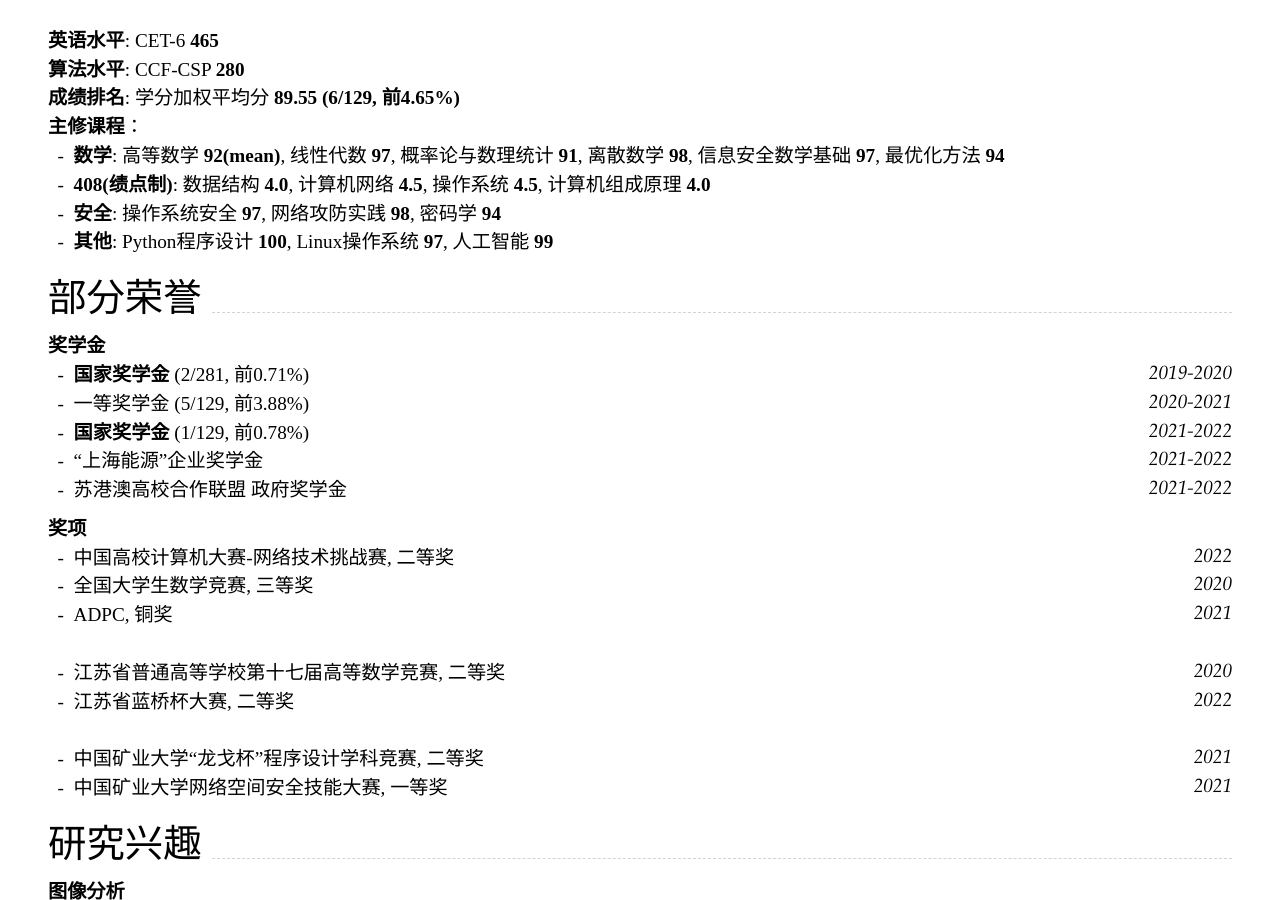
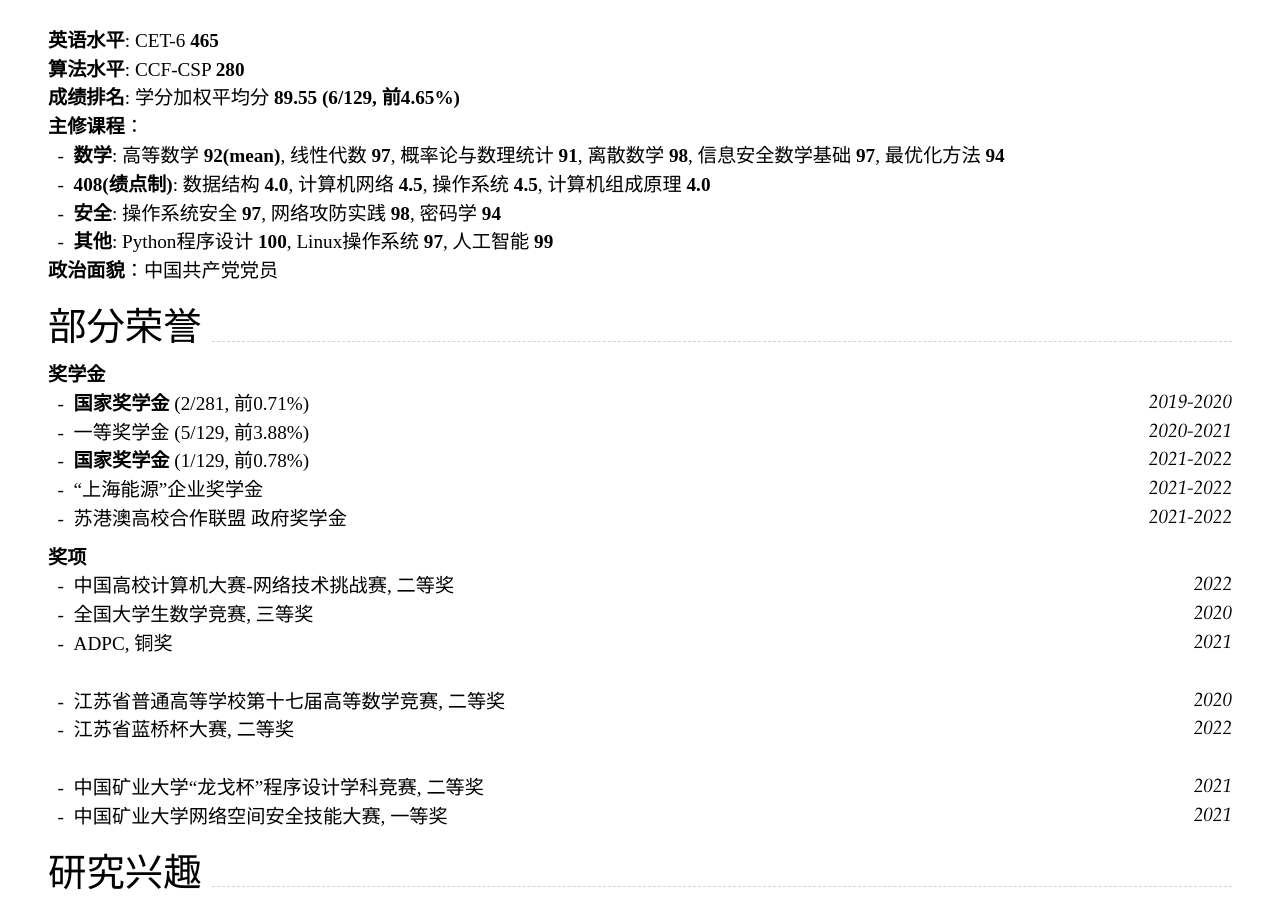
Before and after one commit to WanpengXu/cv-zh, a Jekyll site: the page built from index.md, in a window 1280 px wide and 900 px high, scrolled down 407 px. Built offline with Jekyll 4.4.1, drawn with Linux system fonts in a browser that asks for light colours; nearby versions of some CDN libraries.

Commit message:
update content

```diff
--- a/index.md
+++ b/index.md
@@ -48,6 +48,8 @@ Supported arguments:
 - **408(绩点制)**: 数据结构 **4.0**,  计算机网络 **4.5**,  操作系统 **4.5**,  计算机组成原理 **4.0**
 - **安全**: 操作系统安全 **97**,  网络攻防实践 **98**,  密码学 **94**
 - **其他**: Python程序设计 **100**,  Linux操作系统 **97**,  人工智能 **99**
+
+**政治面貌**：中国共产党党员
 
 ## 部分荣誉
 
```
